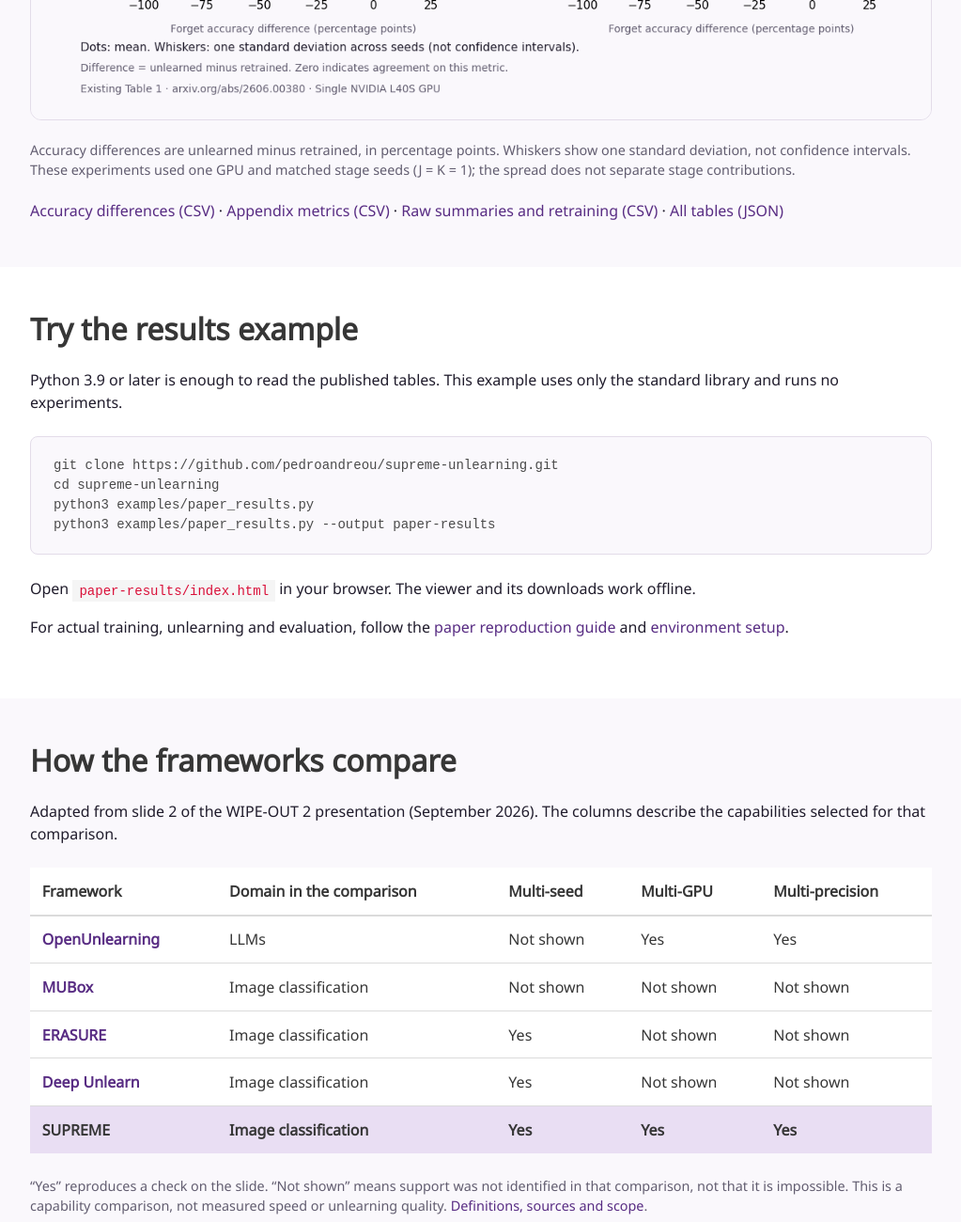
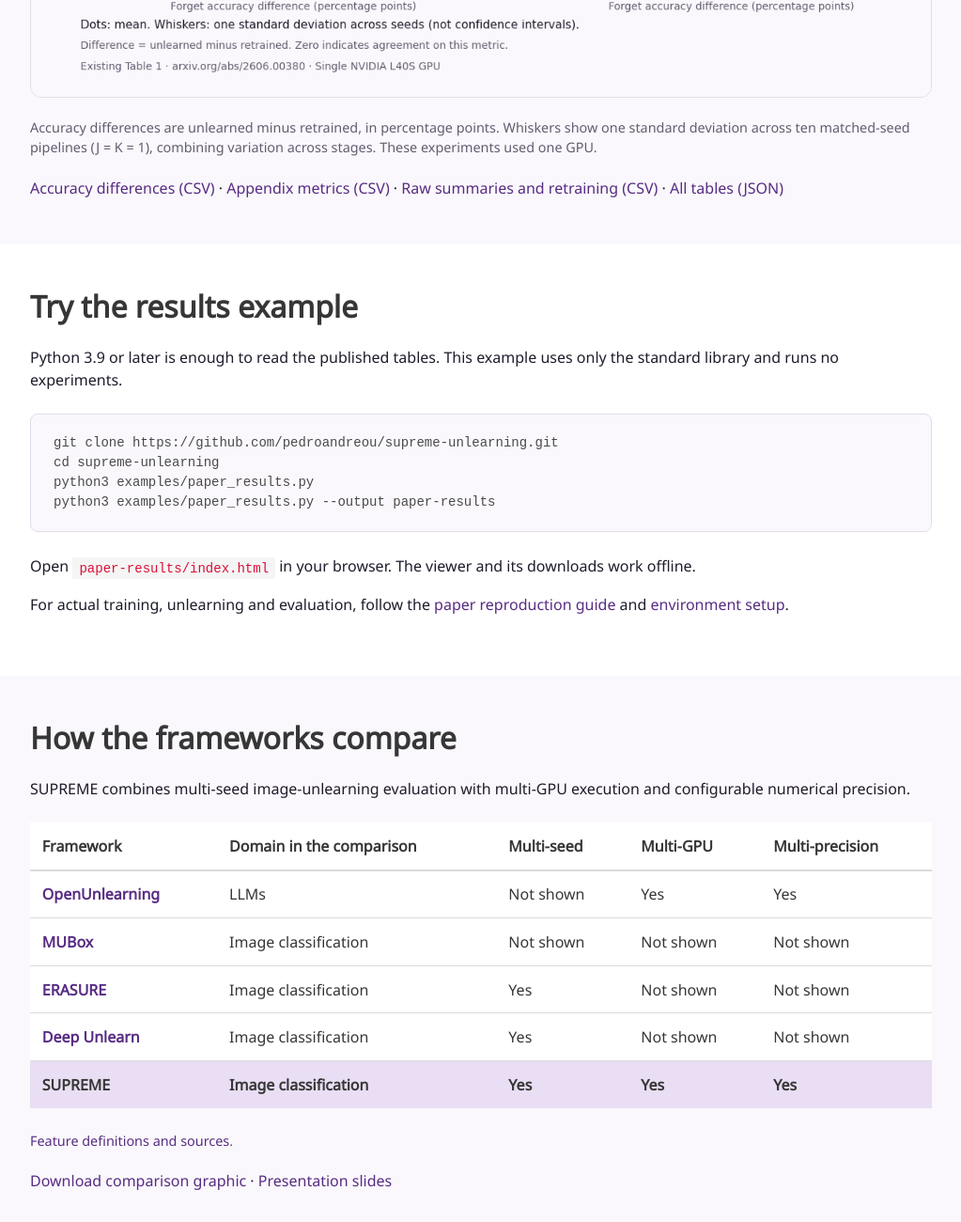
Before and after one commit to pedroandreou/supreme-unlearning-page, a plain HTML site: page index.html in a window 1280 px wide. Shown: the part 1640-2940 px from the top of the page at 94% size, without its empty margins (128-1151 px from the left). Drawn offline with Linux system fonts and the light colour scheme; some icons are missing; a web font is replaced by a local one.

Commit message:
docs: focus the overview on framework contributions (#1)
Co-authored-by: pokemon032 <p.andreou2@lboro.ac.uk>

```diff
--- a/index.html
+++ b/index.html
@@ -97,7 +97,7 @@
     <h2 class="title is-3">More unlearning seeds are not enough</h2>
     <p>Repeating unlearning on one trained model does not reveal how the outcome changes when the original model is trained again. When training contributes to variability, additional unlearning runs cannot generally replace independent training runs. <a href="https://arxiv.org/abs/2510.26714v5">Lanyon et al.</a> explain why and give guidance on allocating compute between training and unlearning repetitions.</p>
     <p>SUPREME supports the nested design needed to investigate these sources: <strong>I trained models → J unlearning repetitions per model → K evaluation repetitions per unlearned model.</strong> Separate stage seeds support the analysis; GPU and cluster execution support the repeated workload.</p>
-    <p>The framework provides this experiment structure, not an automatic variance-component report. The Pins results below use matched stage seeds and show combined variation. <a href="https://github.com/pedroandreou/supreme-unlearning/blob/main/docs/seed_protocols.md">Read the variance formula, seed controls and interpretation limits →</a></p>
+    <p><a href="https://github.com/pedroandreou/supreme-unlearning/blob/main/docs/seed_protocols.md">Explore the seed design and variance analysis →</a></p>
   </div>
 </section>
 
@@ -106,7 +106,7 @@
     <div class="launch-section-title"><h2 class="title is-3">Start with the published results</h2><a href="results/">Open interactive viewer →</a></div>
     <p>Explore the paper's existing means and standard deviations. Switch models, scenarios and metrics, or download the tables to inspect locally.</p>
     <a href="results/"><img class="launch-figure" src="static/images/published-seed-variation.png" width="1200" height="630" alt="Existing Table 1 results: forget-accuracy differences and one standard deviation across ten seeds for ResNet18 and ViT, random-sample unlearning on Pins Face Recognition."></a>
-    <p class="launch-caption">Accuracy differences are unlearned minus retrained, in percentage points. Whiskers show one standard deviation, not confidence intervals. These experiments used one GPU and matched stage seeds (J = K = 1); the spread does not separate stage contributions.</p>
+    <p class="launch-caption">Accuracy differences are unlearned minus retrained, in percentage points. Whiskers show one standard deviation across ten matched-seed pipelines (J = K = 1), combining variation across stages. These experiments used one GPU.</p>
     <p><a href="results/pins_main.csv" download>Accuracy differences (CSV)</a> · <a href="results/pins_additional.csv" download>Appendix metrics (CSV)</a> · <a href="results/pins_raw.csv" download>Raw summaries and retraining (CSV)</a> · <a href="results/results.json" download>All tables (JSON)</a></p>
   </div>
 </section>
@@ -127,7 +127,7 @@ python3 examples/paper_results.py --output paper-results</code></pre>
 <section class="section launch-comparison" id="comparison">
   <div class="container is-max-desktop">
     <h2 class="title is-3">How the frameworks compare</h2>
-    <p>Adapted from slide 2 of the WIPE-OUT 2 presentation (September 2026). The columns describe the capabilities selected for that comparison.</p>
+    <p>SUPREME combines multi-seed image-unlearning evaluation with multi-GPU execution and configurable numerical precision.</p>
     <div class="table-container"><table class="table is-fullwidth">
       <thead><tr><th>Framework</th><th>Domain in the comparison</th><th>Multi-seed</th><th>Multi-GPU</th><th>Multi-precision</th></tr></thead>
       <tbody>
@@ -138,7 +138,7 @@ python3 examples/paper_results.py --output paper-results</code></pre>
         <tr class="supreme-row"><th scope="row">SUPREME</th><td>Image classification</td><td>Yes</td><td>Yes</td><td>Yes</td></tr>
       </tbody>
     </table></div>
-    <p class="launch-caption">“Yes” reproduces a check on the slide. “Not shown” means support was not identified in that comparison, not that it is impossible. This is a capability comparison, not measured speed or unlearning quality. <a href="https://github.com/pedroandreou/supreme-unlearning/blob/main/docs/framework_comparison.md">Definitions, sources and scope</a>.</p>
+    <p class="launch-caption"><a href="https://github.com/pedroandreou/supreme-unlearning/blob/main/docs/framework_comparison.md">Feature definitions and sources</a>.</p>
     <p><a href="static/images/framework-comparison.png" download>Download comparison graphic</a> · <a href="https://github.com/pedroandreou/supreme-unlearning/blob/main/docs/presentations/125_Andreou_Petros.pptx">Presentation slides</a></p>
   </div>
 </section>
```
Also changed, not shown: 1 other file.
